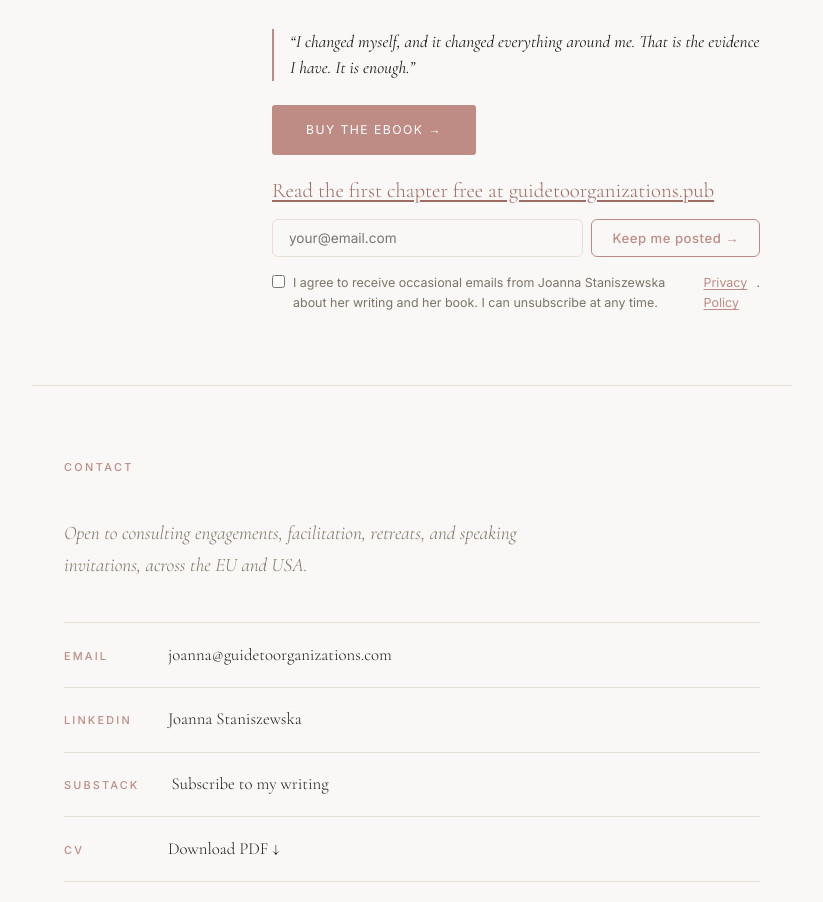
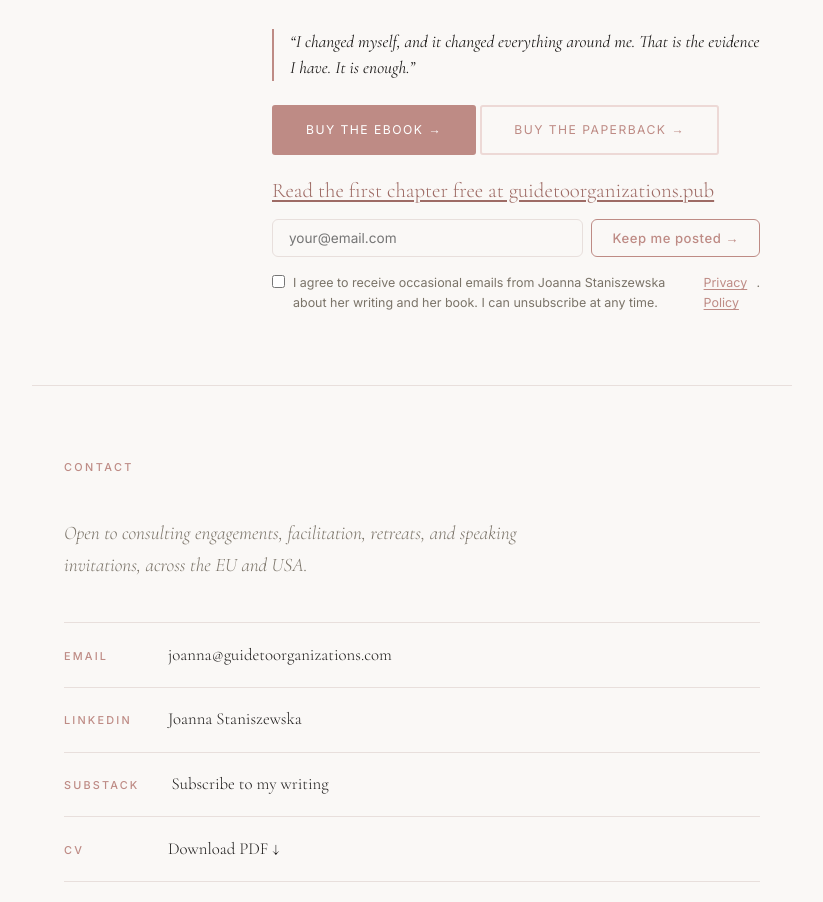
Before and after one commit to jstaniszewska-101/jstaniszewska-101.github.io, a plain HTML site: page index.html in a window 1280 px wide. Shown: the part 6089-6991 px from the top of the page, without its empty margins (228-1051 px from the left). Drawn offline with nearby package versions, Linux system fonts and the light colour scheme.

Commit message:
Add paperback Amazon link
Co-Authored-By: Claude Opus 5.5 <noreply@anthropic.com>

```diff
--- a/index.html
+++ b/index.html
@@ -433,9 +433,7 @@
         <a href="https://books2read.com/livinginorganizationsjoannastaniszewska?utm_source=website-com" class="btn btn-primary" target="_blank" rel="noopener">
           Buy the ebook &rarr;
         </a>
-        <!-- Paperback: wstaw link do druku, gdy będzie dostępny
-        <a href="PASTE-PAPERBACK-LINK" class="btn btn-outline" target="_blank" rel="noopener">Buy the paperback &rarr;</a>
-        -->
+        <a href="https://www.amazon.com/dp/8398300906" class="btn btn-outline" target="_blank" rel="noopener">Buy the paperback &rarr;</a>
         <p class="about-text" style="margin-top:1rem;"><a href="https://guidetoorganizations.pub" target="_blank" rel="noopener" class="inline-link">Read the first chapter free at guidetoorganizations.pub</a></p>
 
         <form action="https://formspree.io/f/xpqvgyab" method="POST" class="notify-form-inline">
```
